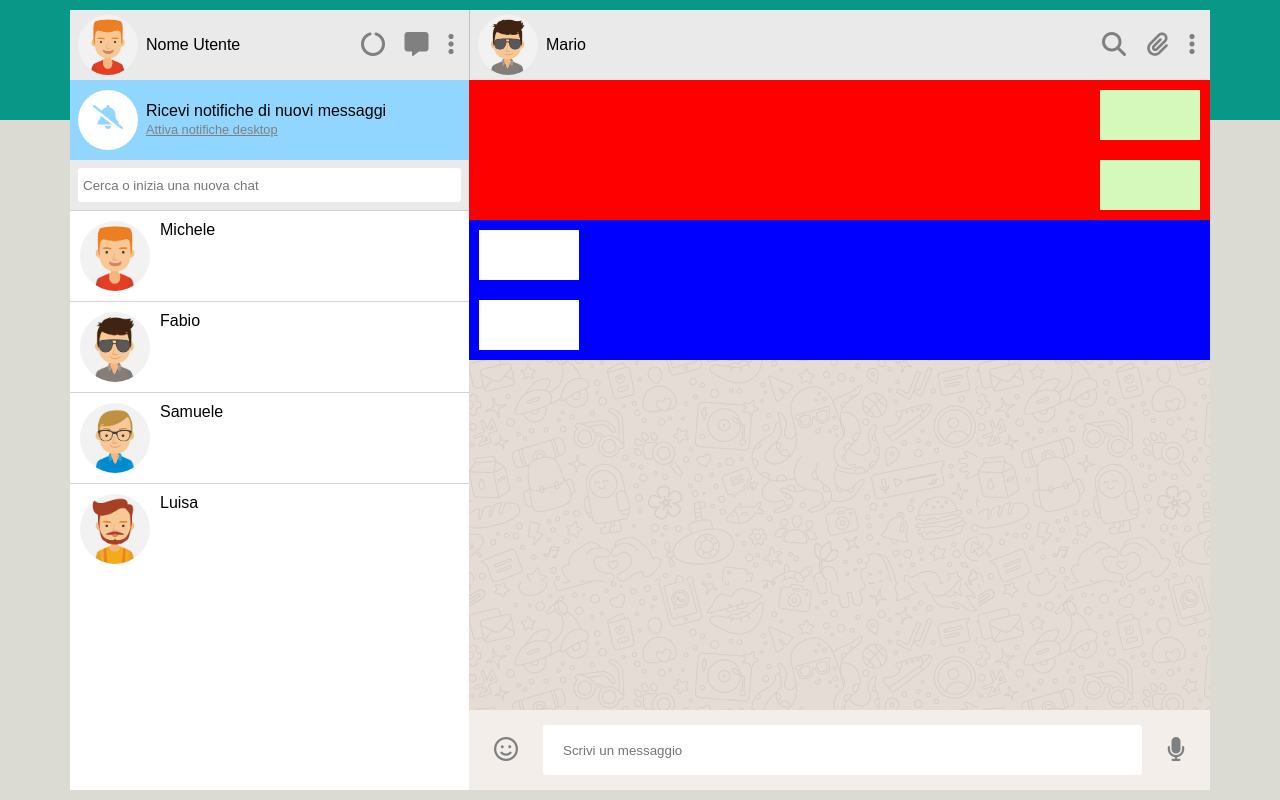
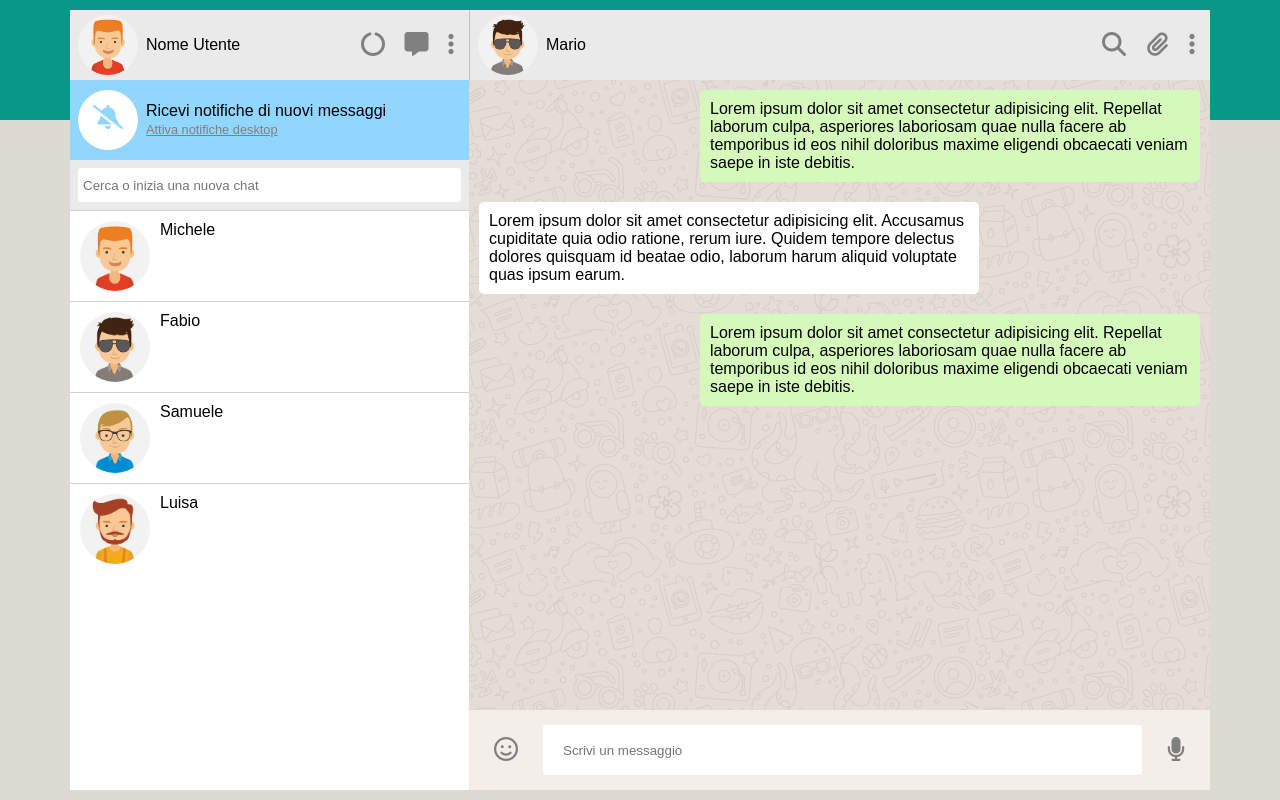
Before and after one commit to FRANCO1357/vue-boolzapp, a plain HTML site: page index.html in a window 1280 px wide. Drawn offline with nearby package versions, Linux system fonts and the light colour scheme.

Commit message:
fixed messages

```diff
--- a/index.html
+++ b/index.html
@@ -77,12 +77,13 @@
             <!-- chat display -->
             <div class="chat-display">
                 <div class="message user">
-                    <div class="box-message"><p></p></div>
-                    <div class="box-message"></div>
+                    <div class="box-message"><p>Lorem ipsum dolor sit amet consectetur adipisicing elit. Repellat laborum culpa, asperiores laboriosam quae nulla facere ab temporibus id eos nihil doloribus maxime eligendi obcaecati veniam saepe in iste debitis.</p></div>
                 </div>
                 <div class="message contact">
-                    <div class="box-message"></div>
-                    <div class="box-message"></div>
+                    <div class="box-message"><p>Lorem ipsum dolor sit amet consectetur adipisicing elit. Accusamus cupiditate quia odio ratione, rerum iure. Quidem tempore delectus dolores quisquam id beatae odio, laborum harum aliquid voluptate quas ipsum earum.</p></div>
+                </div>
+                <div class="message user">
+                    <div class="box-message"><p>Lorem ipsum dolor sit amet consectetur adipisicing elit. Repellat laborum culpa, asperiores laboriosam quae nulla facere ab temporibus id eos nihil doloribus maxime eligendi obcaecati veniam saepe in iste debitis.</p></div>
                 </div>
             </div>
 
--- a/style.css
+++ b/style.css
@@ -162,24 +162,22 @@ img{
 }
 
 .message.user{
-    background-color: red;
     display: flex;
-    flex-direction: column;
-    align-items: end;
+    justify-content: end;
 }
 
 .message.contact{
-    background-color: blue;
     display: flex;
-    flex-direction: column;
-    align-items: flex-start;
+    justify-content: flex-start;
 }
 
 .box-message{
-    height: 50px;
-    width: 100px;
+    min-height: 50px;
+    min-width: 100px;
+    max-width: 500px;
     margin: 10px;
-    padding: 5px;
+    padding: 10px;
+    border-radius: 5px;
 }
 
 .user .box-message{
```
